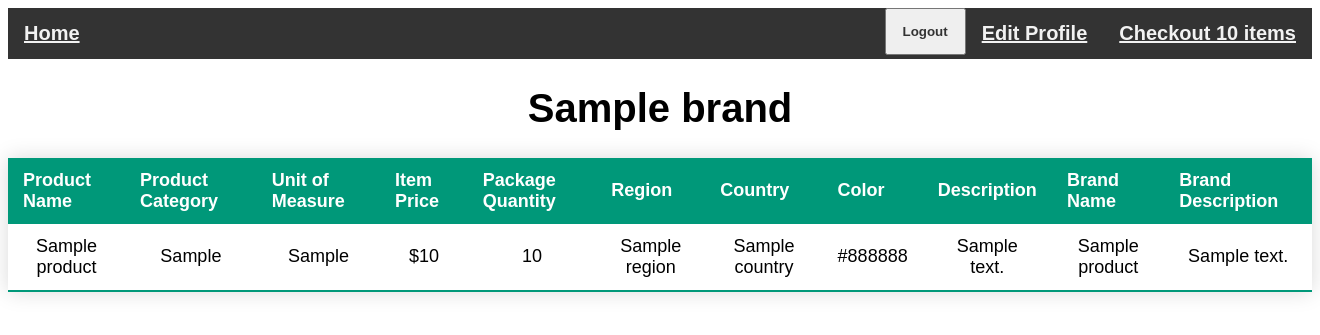
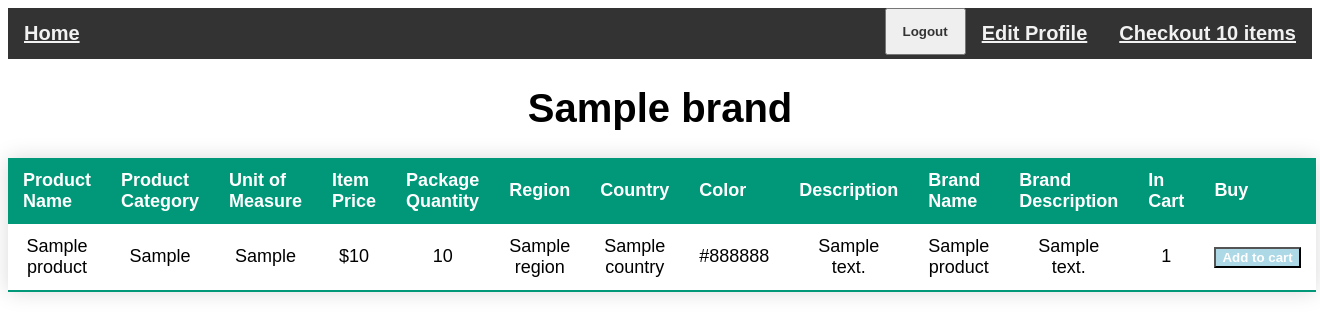
Before and after one commit to Ras-al-Ghul/Alcohol-Delivery-Service, a Flask app: template templates/brand.html in a window 1320 px wide. Shown: the top 335 px of the page. Run offline with Flask 2, Linux system fonts and the light colour scheme; the template is opened without the code that fills it: most values are stand-ins (such as "Sample title", 1, 10 or a date in 2020); parts of the project's set-up code (start-up, migrations or seed data) failed here and were passed over.

Commit message:
add to cart

```diff
--- a/server.py
+++ b/server.py
@@ -216,18 +216,38 @@ def signup():
 @app.route('/category/<string:category>', methods=['POST', 'GET'])
 def category(category):
     initialize_cart()
+    if 'product_id' in request.args:
+        product_id = request.args['product_id']
+        if product_id in session['cart']:
+            session['cart'][product_id] += 1
+        else:
+            session['cart'][product_id] = 1
+        session['itemcount'] += 1
     products = g.conn.execute(
-        "select p.product_name, p.unit_of_measure, p.item_price, p.package_quantity, p.region, p.country, p.color, p.description, b.brand_name, b.description as brand_description from product p left join brand b on b.brand_id = p.brand_id where p.product_category = '{}'".format(category)
+        "select p.product_id, p.product_name, p.unit_of_measure, p.item_price, p.package_quantity, p.region, p.country, p.color, p.description, b.brand_name, b.description as brand_description from product p left join brand b on b.brand_id = p.brand_id where p.product_category = '{}'".format(category)
     ).fetchall()
-    return render_template('category.html', products=products, category=category, login=get_login())
+    products = [dict(row) for row in products]
+    for product in products:
+        product['count'] = session['cart'][str(product['product_id'])] if str(product['product_id']) in session['cart'] else 0
+    return render_template('category.html', products=products, category=category, itemcount=session['itemcount'], login=get_login())
 
 
 @app.route('/brand/<string:brand>', methods=['POST', 'GET'])
 def brand(brand):
     initialize_cart()
+    if 'product_id' in request.args:
+        product_id = request.args['product_id']
+        if product_id in session['cart']:
+            session['cart'][product_id] += 1
+        else:
+            session['cart'][product_id] = 1
+        session['itemcount'] += 1
     products = g.conn.execute(
-        "select p.product_name, p.product_category, p.unit_of_measure, p.item_price, p.package_quantity, p.region, p.country, p.color, p.description, b.brand_name, b.description as brand_description from product p left join brand b on b.brand_id = p.brand_id where b.brand_name = '{}'".format(brand)
+        "select p.product_id, p.product_name, p.product_category, p.unit_of_measure, p.item_price, p.package_quantity, p.region, p.country, p.color, p.description, b.brand_name, b.description as brand_description from product p left join brand b on b.brand_id = p.brand_id where b.brand_name = '{}'".format(brand)
     ).fetchall()
+    products = [dict(row) for row in products]
+    for product in products:
+        product['count'] = session['cart'][str(product['product_id'])] if str(product['product_id']) in session['cart'] else 0
     return render_template('brand.html', products=products, brand=brand, itemcount=session['itemcount'], login=get_login())
 
 
--- a/templates/brand.html
+++ b/templates/brand.html
@@ -8,11 +8,11 @@
     <body>
         <div class="topnav">
             <a class="topnavbuttonhome" href="/">Home</a>
-            <a class="topnavbutton" href="cart">Checkout {{itemcount}} items</a>
+            <a class="topnavbutton" href="/cart">Checkout {{itemcount}} items</a>
             {% if login == None %}
-              <a class="topnavbutton" href="login">Login/SignUp</a>
+              <a class="topnavbutton" href="/login">Login/SignUp</a>
             {% else %}
-              <a class="topnavbutton" href="customer">Edit Profile</a>
+              <a class="topnavbutton" href="/customer">Edit Profile</a>
               <form method="POST" action="/logoutpost">
                 <button class="topnavbutton" style="color: #333">Logout</button>
               </form>
@@ -35,6 +35,8 @@
                 <th>Description</th>
                 <th>Brand Name</th>
                 <th>Brand Description</th>
+                <th>In Cart</th>
+                <th>Buy</th>
             </tr>
             </thead>
             <tbody>
@@ -51,7 +53,12 @@
                 <td>{{p['description']}}</td>
                 <td>{{p['brand_name']}}</td>
                 <td>{{p['brand_description']}}</td>
-
+                <td>{{p['count']}}</td>
+                <td>
+                    <form method="POST" action="{{ url_for('brand', brand=p['brand_name'], product_id=p['product_id']) }}">
+                        <input class="editbtn" type="submit" value="Add to cart">
+                    </form>
+                </td>
             {% endfor %}
             </tr>
             </tbody>
--- a/templates/index.html
+++ b/templates/index.html
@@ -20,11 +20,11 @@
   </div class="centerbutton">
   <div class="topnav">
     <a class="topnavbuttonhome" href="/">Home</a>
-    <a class="topnavbutton" href="cart">Checkout {{itemcount}} items</a>
+    <a class="topnavbutton" href="/cart">Checkout {{itemcount}} items</a>
     {% if login == None %}
-      <a class="topnavbutton" href="login">Login/SignUp</a>
+      <a class="topnavbutton" href="/login">Login/SignUp</a>
     {% else %}
-      <a class="topnavbutton" href="customer">Edit Profile</a>
+      <a class="topnavbutton" href="/customer">Edit Profile</a>
       <form method="POST" action="/logoutpost">
         <button class="topnavbutton" style="color: #333">Logout</button>
       </form>
--- a/templates/login.html
+++ b/templates/login.html
@@ -9,7 +9,7 @@
 <body>
   <div class="topnav">
     <a class="topnavbuttonhome" href="/">Home</a>
-    <a class="topnavbutton" href="cart">Checkout {{itemcount}} items</a>
+    <a class="topnavbutton" href="/cart">Checkout {{itemcount}} items</a>
   </div>
   <form class="centerbutton" method="POST" action="/loginpost">
     <p>
--- a/templates/signup.html
+++ b/templates/signup.html
@@ -9,7 +9,7 @@
 <body>
   <div class="topnav">
     <a class="topnavbuttonhome" href="/">Home</a>
-    <a class="topnavbutton" href="cart">Checkout {{itemcount}} items</a>
+    <a class="topnavbutton" href="/cart">Checkout {{itemcount}} items</a>
   </div>
   <form class="centerbutton" method="POST" action="/signuppost">
     <p>
```
Also changed, not shown: templates/category.html (+11 -4 lines).
